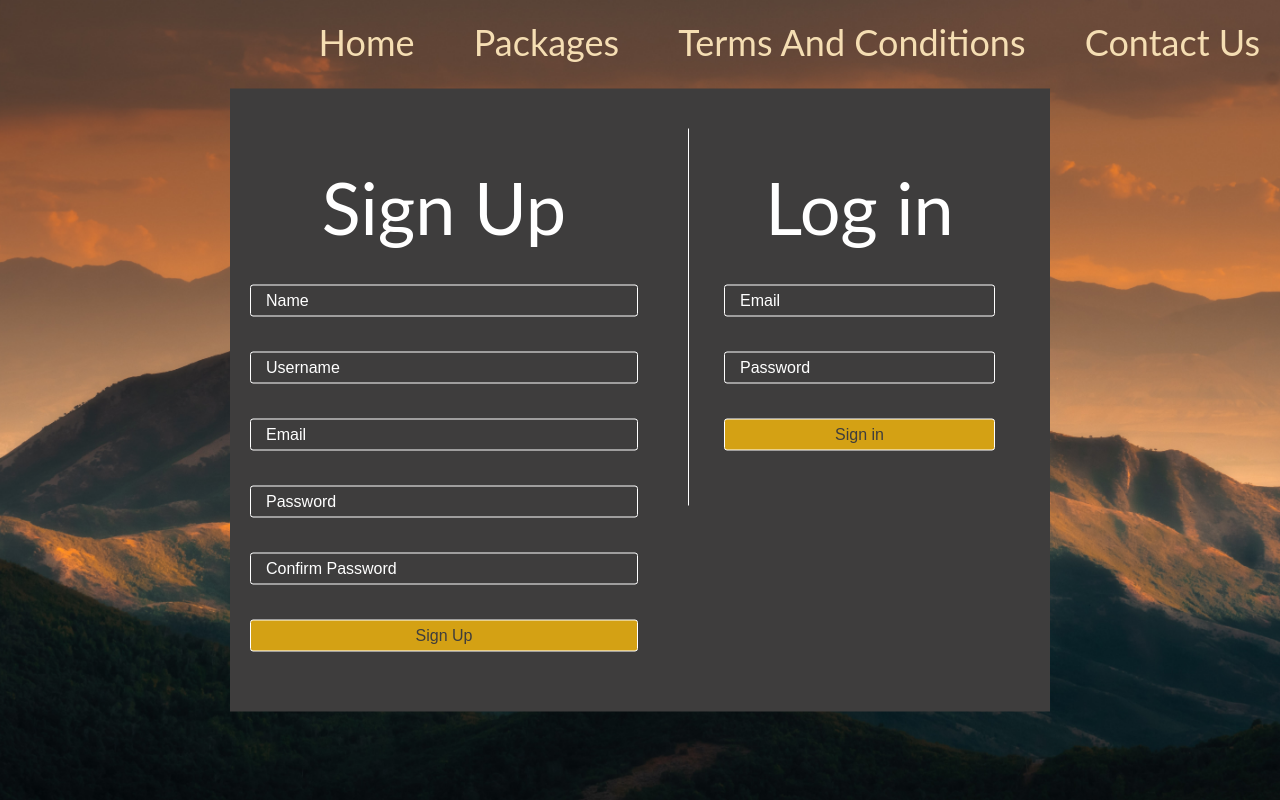
After one commit to RahulSG39/Tourism, a PHP site: page /Reg_Sign.php in a window 1280 px wide. The commit adds this page. Run offline with PHP 8.4, Linux system fonts and the light colour scheme.

Commit message:
Added database integration for users

```diff
--- a/CSS/Reg_Sign.css
+++ b/CSS/Reg_Sign.css
@@ -2,10 +2,15 @@
   margin: 0;
   padding: 0;
 }
-body {
+body,
+html {
+  width: 100%;
+  height: 100%;
   background-image: url("../Images/bg_mountain.jpg");
   background-size: cover;
+  background-repeat: no-repeat;
   font-family: "Lato", sans-serif;
+  background-position: center;
 }
 
 .form-wrap {
@@ -54,13 +59,13 @@ input {
   color: #fff;
 }
 
-input[type="button"] {
-  background: #d4a114;
-  border: 0;
+input[type="submit"] {
+  background: #d4a114 !important;
+  border: 30;
   cursor: pointer;
   color: #3e3d3d;
 }
-input[type="button"]:hover {
+input[type="submit"]:hover {
   background: #b19d5c;
   transition: 0.6s;
 }
--- a/CSS/index.css
+++ b/CSS/index.css
@@ -8,9 +8,11 @@ html {
   font-size: 62.5%;
 }
 
-body {
+body,
+html {
   background-image: url("../Images/bg_mountain.jpg");
   background-size: cover;
+  background-repeat: no-repeat;
   font-family: "Lato", sans-serif;
   /* font-family: "Inconsolata", monospace; */
   font-weight: 400;
--- /dev/null
+++ b/Reg_Sign.php
@@ -0,0 +1,88 @@
+<?php
+    $email=$name=$uname=$password='';
+    $errors = array('email' => '', 'name' => '', 'uname' => '');
+    if(isset($_POST['reg'])){
+        $password = $_POST['password'];
+
+        // check email
+        if(empty($_POST['email'])){
+            $errors['email'] = 'An email is required';
+        } else{
+            $email = $_POST['email'];
+            if(!filter_var($email, FILTER_VALIDATE_EMAIL)){
+                $errors['email'] = 'Email must be a valid email address';
+            }
+        }
+
+        // check name
+        if(empty($_POST['name'])){
+            $errors['name'] = 'A name is required';
+        } else{
+            $name = $_POST['name'];
+            if(!preg_match('/^[a-zA-Z\s]+$/', $name)){
+                $errors['name'] = 'Title must be letters and spaces only';
+            }
+        }
+
+        //check uname
+        if(empty($_POST['uname'])){
+            $errors['uname'] = 'A title is required';
+        } else{
+            $uname = $_POST['uname'];
+            if(!preg_match('/^[a-zA-Z\s]+$/', $uname)){
+                $errors['uname'] = 'Title must be letters and spaces only';
+            }
+        }
+
+
+        if(array_filter($errors)){
+            //echo 'errors in form';
+        } else {
+            //echo 'form is valid';
+            // header('Location: index.php');
+
+            $conn = mysqli_connect('localhost','admin','admin1234','Tourism');
+
+            if(!$conn){
+                echo "Connection Error".mysqli_connect_error();
+            }
+
+            $sql = "INSERT INTO users(Name, Username, Email, Password) VALUES('$name','$uname','$email','$password')";
+
+            if (mysqli_query($conn, $sql)) {
+                echo "New record created successfully";
+            } else {
+                echo "Error: " . $sql . "<br>" . mysqli_error($conn);
+            }
+
+            mysqli_close($conn);
+        }
+
+    }
+?>
+
+<!DOCTYPE html>
+<html>
+    <?php include('./includes/header.php'); ?>
+    <link rel="stylesheet" href="./CSS/Reg_Sign.css" />
+    <div class="form-wrap">
+      <form method="POST">
+        <div class="reg">
+          <h1>Sign Up</h1>
+          <input type="text" placeholder="Name" name="name"/><?php echo $errors['uname']?>
+          <input type="text" placeholder="Username" name="uname" />
+          <input type="email" placeholder="Email" name="email" />
+          <input type="password" placeholder="Password" name="password" />
+          <input type="password" placeholder="Confirm Password" />
+          <input type="submit" value="Sign Up" name="reg"/>
+        </div>
+        <div class="login">
+          <h1>Log in</h1>
+          <input type="email" placeholder="Email" />
+          <input type="password" placeholder="Password" />
+          <input type="submit" name="sign_in" value="Sign in"/>
+        </div>
+      </form>
+    </div>
+  </body>
+</html>
--- /dev/null
+++ b/includes/header.php
@@ -0,0 +1,21 @@
+<head>
+    <meta charset="UTF-8" />
+    <meta name="viewport" content="width=device-width, initial-scale=1.0" />
+    <title>Tourism Management | Traveller</title>
+    <!-- <link rel="stylesheet" href="./Bootstrap/css/bootstrap.min.css" /> -->
+    <link rel="stylesheet" href="./CSS/index.css" />
+    <link
+      href="https://fonts.googleapis.com/css2?family=Inconsolata:wght@600&display=swap"
+      rel="stylesheet"
+    />
+  </head>
+  <body>
+
+    <div class="navbar">
+      <ul class="navbar--nav">
+        <li><a class="nav--items" href="index.php">Home</a></li>
+        <li><a class="nav--items" href="#">Packages</a></li>
+        <li><a class="nav--items" href="#">Terms And Conditions</a></li>
+        <li><a class="nav--items" href="#">Contact Us</a></li>
+      </ul>
+    </div>
```
Also changed, not shown: Reg_Sign.html (deleted, +0 -38 lines), index.html (deleted, +0 -86 lines), index.php (added, +39 -0 lines), includes/footer.php (added).
